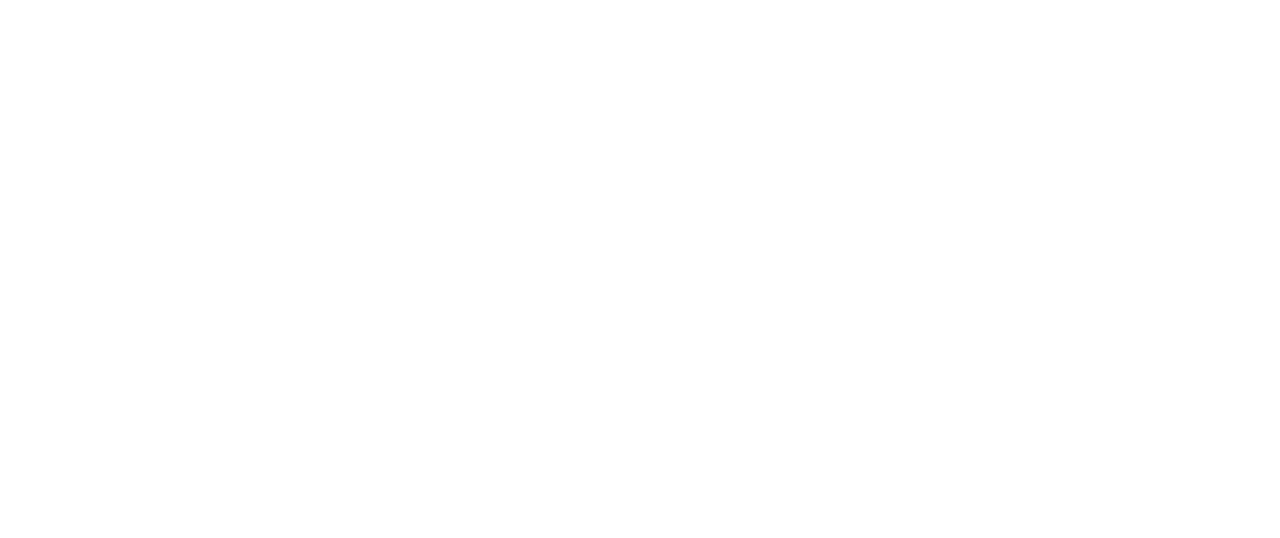
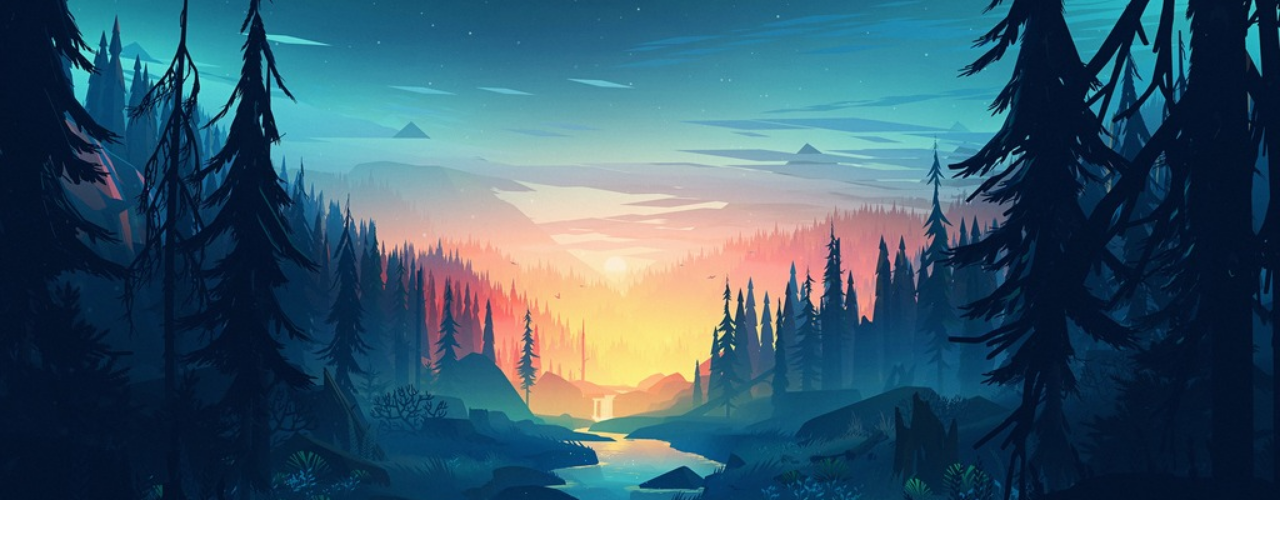
Before and after one commit to js-tasks-ru/htmlcss-20230530_jakubaites, a website: page 06-lection4/02-background-image/index.html in a window 1280 px wide. Drawn offline with Linux system fonts and the light colour scheme.

Commit message:
background

```diff
--- a/06-lection4/02-background-image/background-image.css
+++ b/06-lection4/02-background-image/background-image.css
@@ -0,0 +1,22 @@
+.background {
+    width: 100%;
+    height: 500px;
+    background-image: url('public/forest_400.jpg');
+    background-size: cover;
+    background-position: center;
+}
+@media (min-width:768px) {
+    .background {
+        background-image: url('public/forest_768.jpg');
+    }
+}
+@media (min-width:1024px) {
+    .background {
+        background-image: url('public/forest_1024.jpg');
+    }
+}
+@media (min-width:1400px) {
+    .background {
+        background-image: url('public/forest_2560.jpg');
+    }
+}
--- a/06-lection4/02-background-image/index.html
+++ b/06-lection4/02-background-image/index.html
@@ -5,6 +5,8 @@
         <link rel="stylesheet" href="./background-image.css">
     </head>
     <body>
+      <div class="background">
 
+      </div>
     </body>
 </html>
```
